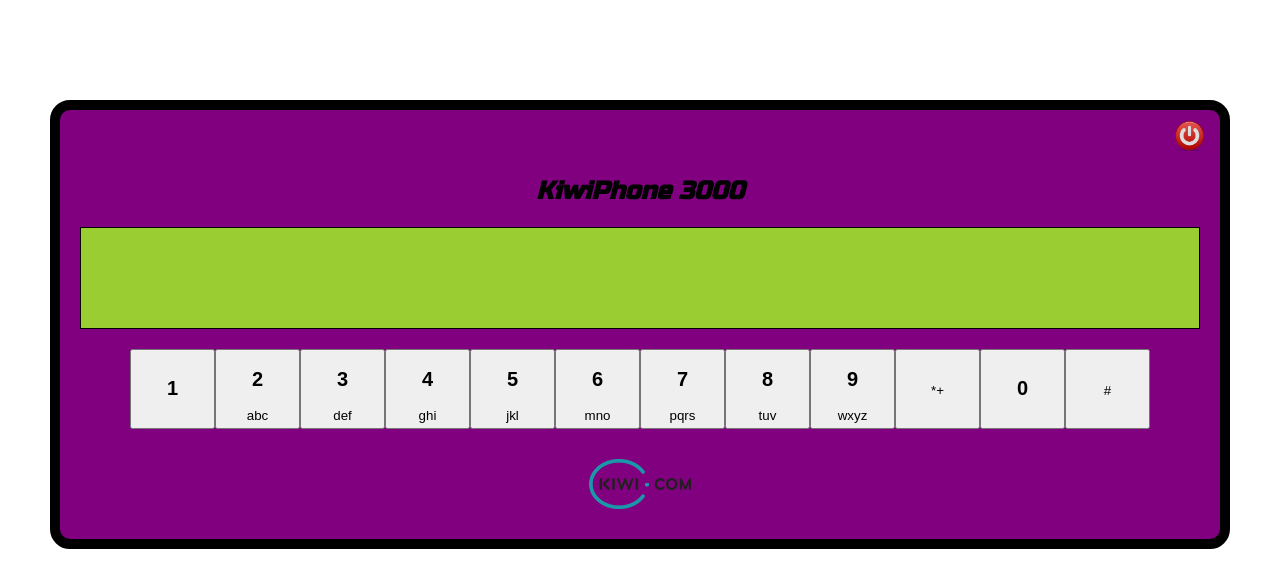
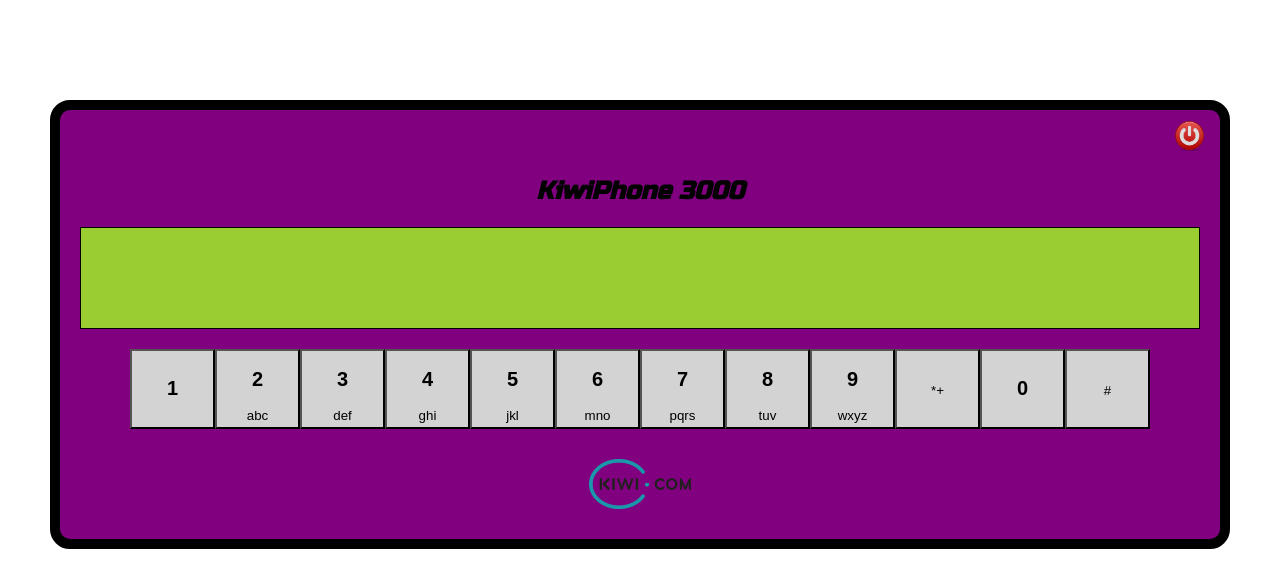
Before and after one commit to zombicat79/kiwi_client, a React (Create React App) app: page / in a window 1280 px wide. Shown: the top 588 px of the page. Built offline with nearby package versions, Linux system fonts and the light colour scheme.

Commit message:
Apply differentiated styles on button pressing

```diff
--- a/src/App.js
+++ b/src/App.js
@@ -9,8 +9,8 @@
 import turnOff from './turn-off-button.png'
 
 function App() {
+  // State and handling of phone status (on/off)
   const [phoneStatus, setPhoneStatus] = useState("off")
-  console.log(phoneStatus)
 
   function handlePhoneStatus() {
     if (phoneStatus === "off") {
@@ -21,6 +21,7 @@
     }
   }
 
+  // State and handling of keyboard input and querying to the server
   const [keyboardInput, setKeyboardInput] = useState("");
 
   useEffect(() => {
@@ -39,6 +40,7 @@
     });
   }
 
+  // State and handling of phone screen output
   const [screenText, setScreenText] = useState("Hello");
 
   function handleScreen(incomingValue) {
--- a/src/components/keyboard/Keyboard.js
+++ b/src/components/keyboard/Keyboard.js
@@ -1,3 +1,5 @@
+import { useState} from 'react';
+
 const keymap = [
     {id: "1L", num: 1, letters: ""},
     {id: "1C", num: 2, letters: "abc"},
@@ -13,16 +15,33 @@
     {id: "4R", num: "", letters: "#"}
 ]
 
+let pressedButtons = {};
+for (const button of keymap) {
+    pressedButtons[button.id] = false;
+}
+
 const Keyboard = (props) => {
+    const [buttonState, setButtonState] = useState(pressedButtons)
+
+    function handleButtonPressing(button) {
+        setButtonState({...buttonState, [button]: !buttonState[button]})
+    }
+
     return (
         <div id="keyboard-container">
             {keymap.map((el) => {
                 return (
                     <div key={el.id}>
-                        <button className="phone-buttons" onClick={() => {
-                            if (props.phoneStatus === "on") {
-                                props.handleInput(el.num)
-                            }
+                        <button
+                            className="phone-buttons"
+                            style={buttonState[el.id] === false
+                                ? { backgroundColor: "lightgrey" }
+                                : { backgroundColor: "grey", border: "2px solid yellow" }}
+                            onClick={() => {
+                                if (props.phoneStatus === "on") {
+                                    props.handleInput(el.num);
+                                    handleButtonPressing(el.id);
+                                }
                         }}>
                             <h2>{el.num}</h2>
                             <p>{el.letters}</p>
```
